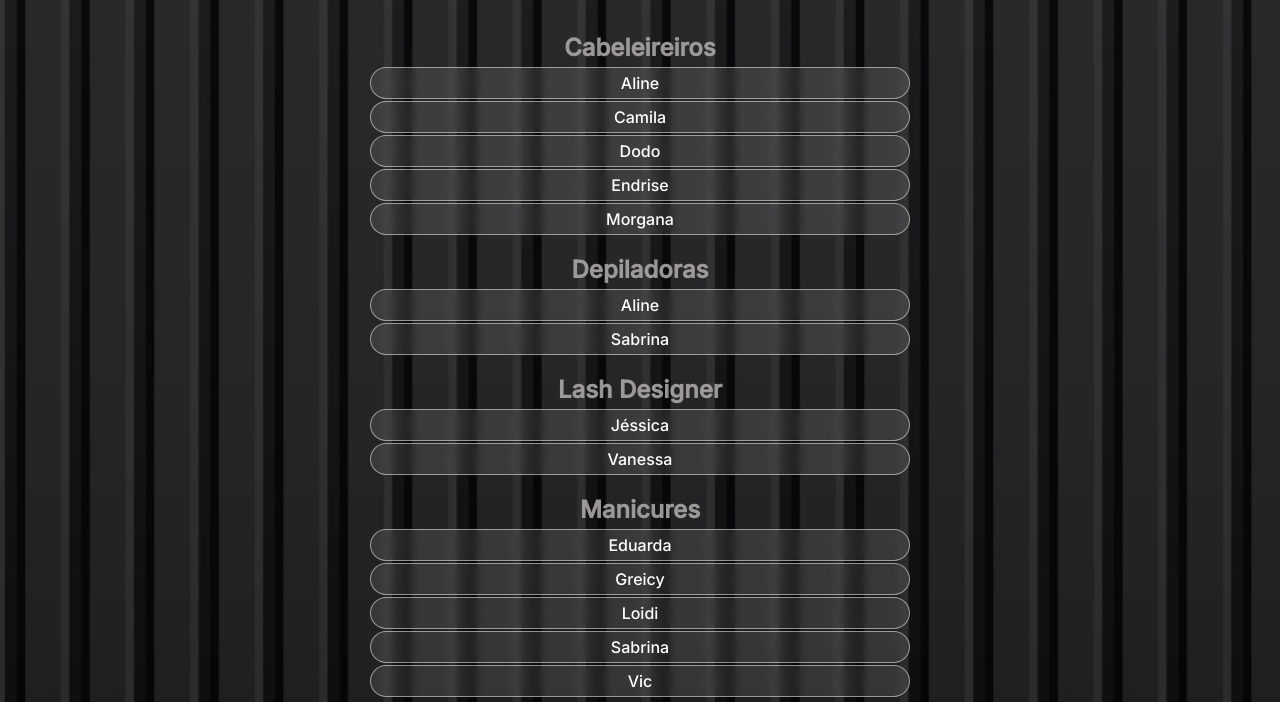
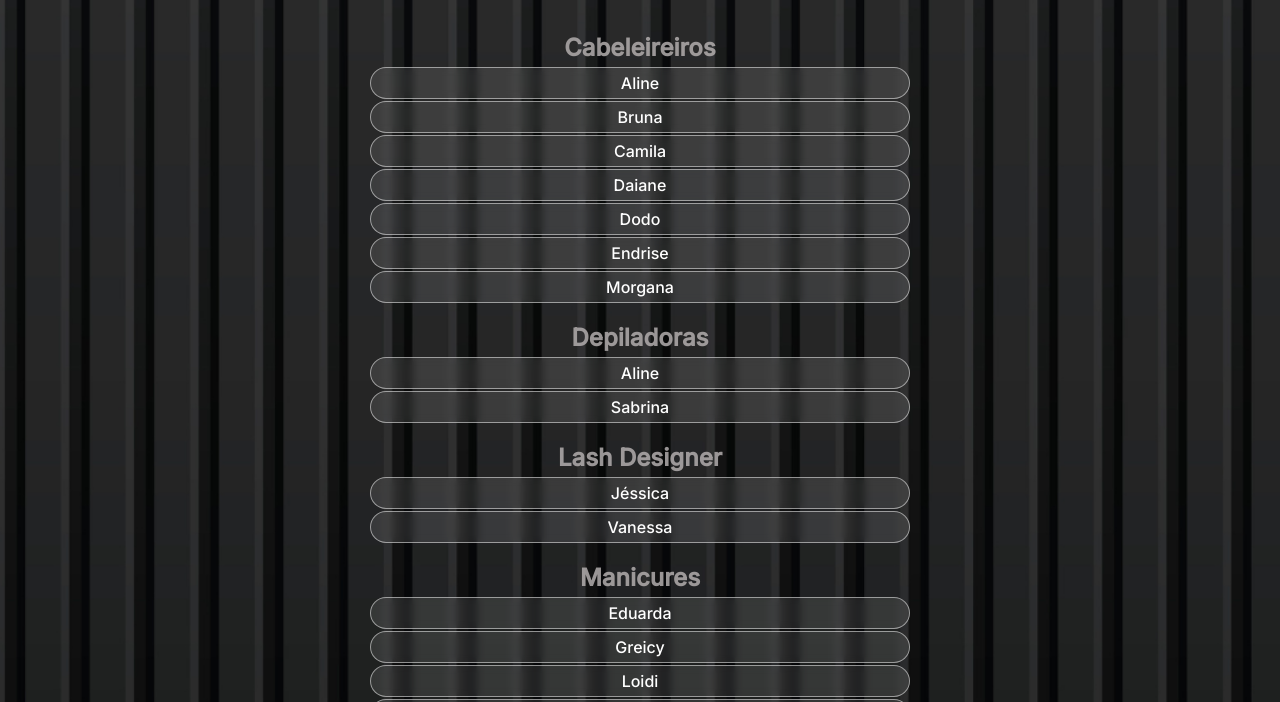
Before and after one commit to eduardodubles/DevLinkOnix, a plain HTML site: page profissionais/indexProfissionais.html in a window 1280 px wide. Shown: the part 62-764 px from the top of the page. Drawn offline with nearby package versions, Linux system fonts and the light colour scheme.

Commit message:
Add files via upload

```diff
--- a/profissionais/indexProfissionais.html
+++ b/profissionais/indexProfissionais.html
@@ -17,7 +17,9 @@
                 <h2>Cabeleireiros</h2>
                 <ul>
                     <li><a href="https://www.instagram.com/alinespearshair_" target="_blank"><span>Aline</span></a></li>
+                    <li><a href="https://www.instagram.com/brurieth" target="_blank"><span>Bruna</span></a></li>
                     <li><a href="https://instagram.com/acamilaalmeida" target="_blank"><span>Camila</span></a></li>
+                    <li><a href="https://www.instagram.com/daianemarques_cabeleireira" target="_blank"><span>Daiane</span></a></li>
                     <li><a href="https://instagram.com/hairdodogheleen" target="_blank"><span>Dodo</span></a></li>
                     <li><a href="https://instagram.com/endrisesantos" target="_blank"><span>Endrise</span></a></li>
                     <li><a href="https://www.instagram.com/morgana.stieler" target="_blank"><span>Morgana</span></a></li>
```
